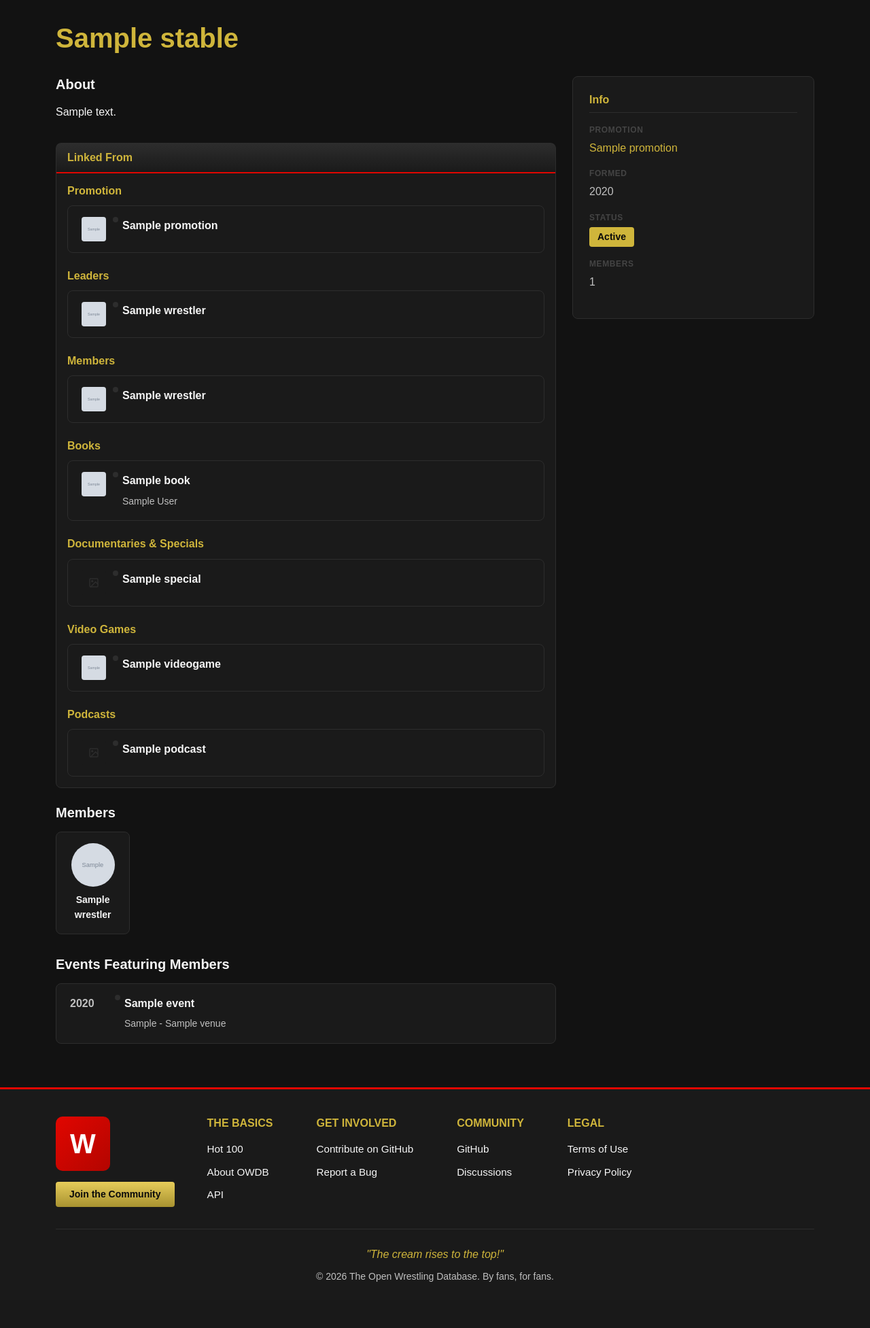
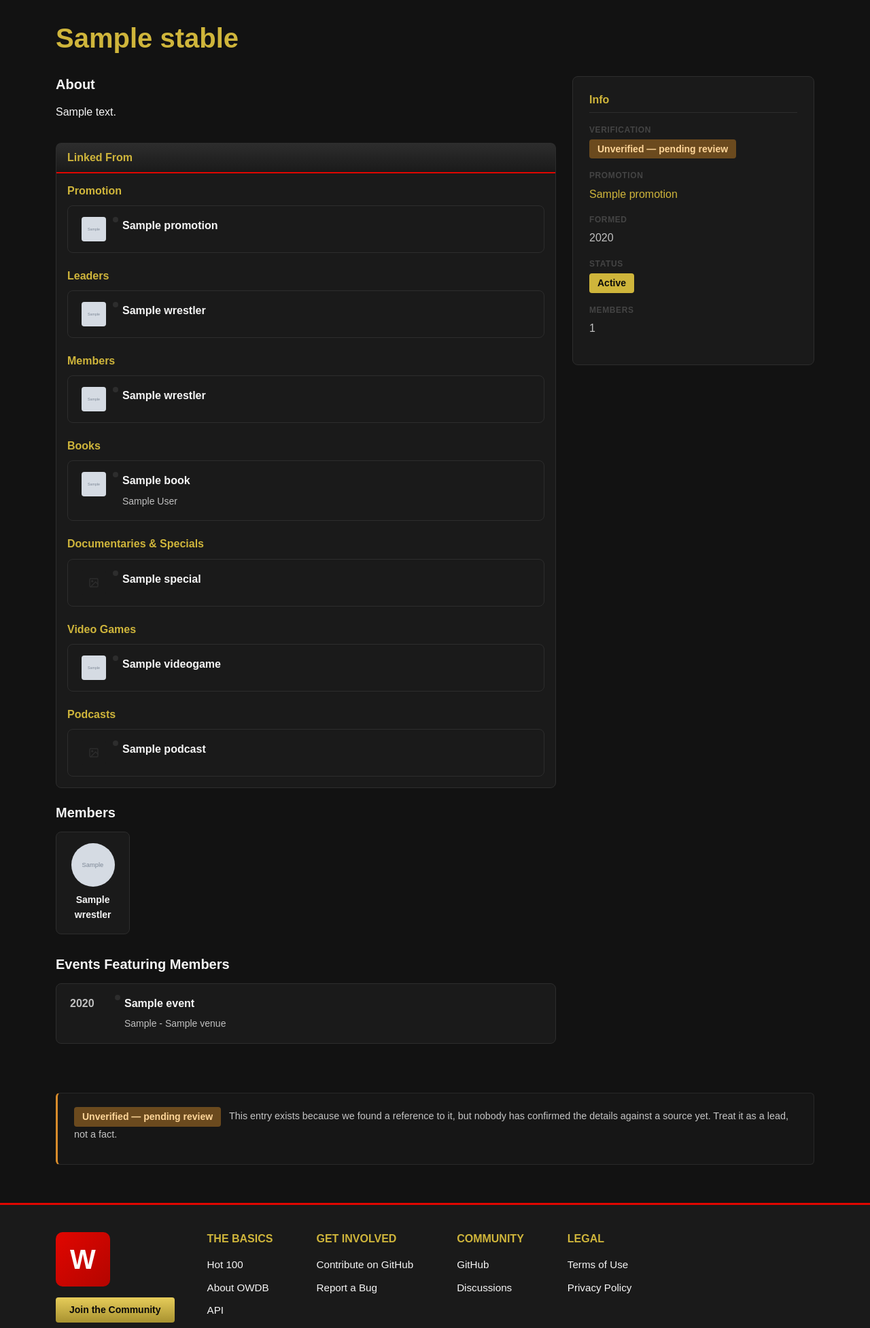
Before and after one commit to ericrosenberg1/OWDB, a Django app: page /stables/1/ in a window 1280 px wide. Shown: the part 67-2020 px from the top of the page at 68% size. Before the commit the page ends 1952 px from the top, so only its background shows below. Run offline with Django 5.2, Linux system fonts and the light colour scheme; tables that the repository leaves empty hold one stand-in row (values such as "Sample post"); grey boxes marked "Sample" are stand-in pictures; parts of the project's set-up code (start-up, migrations or seed data) failed here and were passed over.

Commit message:
feat(owdbapp): add honest candidate/provisional badge to detail pages
The review gate hides `rejected` entities, but deliberately does NOT
hide `candidate`/`provisional` ones (Title is 100% candidate, Promotion
88% candidate in production - an allowlist would gut both sections).
Readers need another way to know an entity isn't fully verified.

Extend the existing verification_stamp/sources_used mechanism (the
"VERIFIED FROM N SOURCES" panel already on wrestler/event/promotion
detail pages) rather than inventing a new one:

- verification_state_badge: a small pill reusing the site's existing
  .status-badge visual language (same pattern as the Active/Retired
  badge), rendering "Unverified - pending review" or "Provisional" for
  those two states and nothing for verified/rejected/blank.
- verification_stamp now also carries state_display, so the sources
  panel leads with the honest note even when an entity has zero
  sources on file (the common case for a fresh candidate row) instead
  of just staying silent.
- Wired verification_state_badge + verification_stamp consistently
  into all 7 gated-entity detail templates that have a public page
  (wrestler, promotion, event, title, venue, stable, match) - title/
  venue/stable/match previously had partial or no source-attribution
  UI at all.

Also fixes a latent bug in _entity_type_for(): "tvshow" was missing
from the allowed entity-type set even though TVShow inherits
VerificationMixin like every other gated model.

```diff
--- a/owdb_django/owdbapp/templatetags/verification_tags.py
+++ b/owdb_django/owdbapp/templatetags/verification_tags.py
@@ -38,11 +38,56 @@ SOURCE_DISPLAY = {
 }
 
 
+# Honesty copy for entities that aren't fully verified yet — the review-gate's
+# UI half. The query-level gate (VerificationQuerySet.public() in models.py)
+# only ever hides "rejected"; "candidate" and "provisional" stay visible on
+# purpose (see the policy note there), so this is how a reader is told not to
+# take the page at face value. "verified" and "rejected" are intentionally
+# absent: a verified entity gets no extra badge (the sources panel below
+# already makes the case), and a rejected entity never reaches a template in
+# the first place. Keyed by VerificationMixin.verification_state.
+VERIFICATION_STATE_DISPLAY = {
+    "candidate": {
+        "label": "Unverified — pending review",
+        "modifier": "candidate",
+        "detail": (
+            "This entry exists because we found a reference to it, but nobody has "
+            "confirmed the details against a source yet. Treat it as a lead, not a fact."
+        ),
+    },
+    "provisional": {
+        "label": "Provisional",
+        "modifier": "provisional",
+        "detail": (
+            "This entry has structured data on file, but is still missing "
+            "source-by-source confirmation for one or more fields."
+        ),
+    },
+}
+
+
 def _entity_type_for(obj) -> Optional[str]:
     cls = obj.__class__.__name__.lower()
-    if cls in {"wrestler", "promotion", "event", "match", "title", "venue", "stable"}:
+    if cls in {"wrestler", "promotion", "event", "match", "title", "venue", "stable", "tvshow"}:
         return cls
     return None
+
+
+@register.inclusion_tag("partials/verification_state_badge.html")
+def verification_state_badge(entity):
+    """
+    Small honesty pill for `candidate` / `provisional` entities.
+
+    Reuses the same `.status-badge` visual language already shown for
+    Active/Retired state near a detail page's title (see styles.css), so
+    list rows and detail headers can drop in the same indicator. Renders
+    nothing for `verified` (the sources panel below speaks for it) or for
+    any other/blank state — this is a UI nicety, not the security boundary
+    (that's VerificationQuerySet.public() in models.py; a rejected entity
+    never reaches a template that could call this).
+    """
+    state = getattr(entity, "verification_state", None)
+    return {"state_display": VERIFICATION_STATE_DISPLAY.get(state)}
 
 
 @register.inclusion_tag("partials/verification_stamp.html")
@@ -53,16 +98,23 @@ def verification_stamp(entity):
     Pulls every source we have direct evidence for — either a successful
     SourceFetch row, or a stored profile URL on the entity itself. Trademarked
     databases get a generic display name; everything else is named & linked.
+    Also carries `state_display` (see VERIFICATION_STATE_DISPLAY) so the same
+    panel can lead with an honest "unverified" / "provisional" note instead
+    of just going quiet when an entity has zero sources on file — which is
+    the common case for a `candidate` row.
     """
+    state_display = VERIFICATION_STATE_DISPLAY.get(getattr(entity, "verification_state", None))
+    empty = {"sources": [], "total": 0, "verified_count": 0, "linked_count": 0}
+
     entity_type = _entity_type_for(entity)
     if entity_type is None:
-        return {"sources": [], "total": 0}
+        return {**empty, "state_display": state_display}
 
     # Late import to avoid top-level wrestlebot dependency in owdbapp.
     try:
         from owdb_django.wrestlebot.models import SourceFetch
     except Exception:
-        return {"sources": [], "total": 0}
+        return {**empty, "state_display": state_display}
 
     fetches = SourceFetch.objects.filter(
         entity_type=entity_type, entity_id=entity.id, http_status=200
@@ -118,6 +170,7 @@ def verification_stamp(entity):
         "total": len(ordered),
         "verified_count": verified_count,
         "linked_count": len(ordered) - verified_count,
+        "state_display": state_display,
     }
 
 
--- a/static/css/styles.css
+++ b/static/css/styles.css
@@ -796,6 +796,21 @@ a:hover {
     color: var(--wwf-silver);
 }
 
+/* Review-gate honesty pills — candidate/provisional verification_state.
+   Deliberately not gold (already "active") or red (already the brand/
+   error color) so they read as "pending", not "broken" or "urgent" —
+   candidate is ~88-100% of some entity types in production, so this
+   badge is common, not exceptional. */
+.status-badge.candidate {
+    background: #6b4a1e;
+    color: #ffd699;
+}
+
+.status-badge.provisional {
+    background: #2d4a63;
+    color: #bde0ff;
+}
+
 /* Person Header */
 .person-header h1 {
     font-size: 2.25rem;
@@ -2300,6 +2315,29 @@ a:hover {
     color: var(--bs-body-color, #ccc);
 }
 
+/* Candidate/provisional entities get the same panel, just with the
+   honesty note (see .verification-stamp__state below) leading it off,
+   and the accent color swapped to match their .status-badge modifier
+   instead of the "fully verified" green. */
+.verification-stamp--candidate {
+    border-left-color: #d98c2b;
+}
+
+.verification-stamp--provisional {
+    border-left-color: #4a90c4;
+}
+
+.verification-stamp__state {
+    margin: 0 0 0.75rem;
+    line-height: 1.6;
+    color: rgba(255, 255, 255, 0.75);
+}
+
+.verification-stamp__state .status-badge {
+    margin-right: 0.5rem;
+    vertical-align: middle;
+}
+
 .verification-stamp__title {
     margin: 0 0 0.75rem;
     font-size: 0.85rem;
--- a/templates/event_detail.html
+++ b/templates/event_detail.html
@@ -20,6 +20,7 @@
     {% endif %}
     <h1 class="detail-title">{{ event.name }}</h1>
     <div class="detail-meta">
+        <div class="detail-meta-item">{% verification_state_badge event %}</div>
         <div class="detail-meta-item">
             <span class="detail-meta-label">Promotion:</span>
             <a href="{% url 'promotion_detail_slug' event.promotion.slug %}">{{ event.promotion.name }}</a>
--- a/templates/partials/verification_stamp.html
+++ b/templates/partials/verification_stamp.html
@@ -10,10 +10,18 @@ Required context (provided by `{% verification_stamp entity %}`):
   sources         — ordered list of dicts: {source, display_name, homepage, url, fetched_at, kind}
   total           — int, len(sources)
   verified_count  — int, count where kind == "verified"
+  state_display   — dict {label, modifier, detail}, or None when verified
 {% endcomment %}
 
-{% if total > 0 %}
-<aside class="verification-stamp" aria-label="Data sources">
+{% if total > 0 or state_display %}
+<aside class="verification-stamp {% if state_display %}verification-stamp--{{ state_display.modifier }}{% endif %}" aria-label="Data sources">
+    {% if state_display %}
+    <p class="verification-stamp__state">
+        <span class="status-badge {{ state_display.modifier }}">{{ state_display.label }}</span>
+        {{ state_display.detail }}
+    </p>
+    {% endif %}
+    {% if total > 0 %}
     <h4 class="verification-stamp__title">
         Verified from {{ total }} source{{ total|pluralize }}
         {% if verified_count and linked_count %}
@@ -47,5 +55,6 @@ Required context (provided by `{% verification_stamp entity %}`):
     <p class="verification-stamp__note">
         Data is extracted and cross-checked across these sources. Every fact stored on this page traces back to one of them.
     </p>
+    {% endif %}
 </aside>
 {% endif %}
--- /dev/null
+++ b/templates/partials/verification_state_badge.html
@@ -0,0 +1,11 @@
+{% comment %}
+Small honesty pill for candidate/provisional entities. Rendered by
+{% verification_state_badge entity %} (verification_tags.py) — reuses the
+`.status-badge` visual language already used for Active/Retired near a
+detail page's title, so this drops into the same spot, or into a list row,
+without inventing a new indicator style.
+
+Required context: state_display — dict with `label`, `modifier`, `detail`,
+or None when the entity is verified (or any other/blank state).
+{% endcomment %}
+{% if state_display %}<span class="status-badge {{ state_display.modifier }}" title="{{ state_display.detail }}">{{ state_display.label }}</span>{% endif %}
--- a/templates/promotion_detail.html
+++ b/templates/promotion_detail.html
@@ -19,6 +19,7 @@
     {% endif %}
     <h1 class="detail-title">{{ promotion.name }}</h1>
     <div class="detail-meta">
+        <div class="detail-meta-item">{% verification_state_badge promotion %}</div>
         {% if promotion.abbreviation %}
         <div class="detail-meta-item">
             <span class="detail-meta-label">Abbreviation:</span> {{ promotion.abbreviation }}
--- a/templates/stable_detail.html
+++ b/templates/stable_detail.html
@@ -1,5 +1,6 @@
 {% extends "base.html" %}
 {% load linking_tags %}
+{% load verification_tags %}
 
 {% block content %}
 <div class="detail-page">
@@ -81,6 +82,11 @@
                     <div class="sidebar-card">
                         <h4>Info</h4>
                         <dl class="info-list">
+                            {% if stable.verification_state == "candidate" or stable.verification_state == "provisional" %}
+                            <dt>Verification</dt>
+                            <dd>{% verification_state_badge stable %}</dd>
+                            {% endif %}
+
                             {% if stable.promotion %}
                             <dt>Promotion</dt>
                             <dd><a href="{% url 'promotion_detail' stable.promotion.pk %}">{{ stable.promotion.name }}</a></dd>
@@ -108,6 +114,12 @@
                 </div>
             </div>
         </div>
+
+        {% verification_stamp stable %}
+
+        {% with entity_type="stable" entity=stable %}
+            {% include "partials/sources_used.html" %}
+        {% endwith %}
     </div>
 </div>
 {% endblock %}
--- a/templates/title_detail.html
+++ b/templates/title_detail.html
@@ -1,5 +1,6 @@
 {% extends "base.html" %}
 {% load linking_tags %}
+{% load verification_tags %}
 
 {% block content %}
 <div class="detail-header">
@@ -18,6 +19,7 @@
     {% endif %}
     <h1 class="detail-title">{{ title.name }}</h1>
     <div class="detail-meta">
+        <div class="detail-meta-item">{% verification_state_badge title %}</div>
         <div class="detail-meta-item">
             <span class="detail-meta-label">Promotion:</span>
             <a href="{% url 'promotion_detail_slug' title.promotion.slug %}">{{ title.promotion.name }}</a>
@@ -169,6 +171,8 @@
 </div>
 {% endif %}
 
+{% verification_stamp title %}
+
 {% with entity_type="title" entity=title %}
     {% include "partials/sources_used.html" %}
 {% endwith %}
--- a/templates/venue_detail.html
+++ b/templates/venue_detail.html
@@ -1,6 +1,7 @@
 {% extends "base.html" %}
 {% load humanize %}
 {% load linking_tags %}
+{% load verification_tags %}
 
 {% block content %}
 <div class="detail-header">
@@ -19,6 +20,7 @@
     {% endif %}
     <h1 class="detail-title">{{ venue.name }}</h1>
     <div class="detail-meta">
+        <div class="detail-meta-item">{% verification_state_badge venue %}</div>
         {% if venue.location %}
         <div class="detail-meta-item">
             <span class="detail-meta-label">Location:</span> {{ venue.location }}
@@ -144,6 +146,8 @@
 </div>
 {% endif %}
 
+{% verification_stamp venue %}
+
 {% with entity_type="venue" entity=venue %}
     {% include "partials/sources_used.html" %}
 {% endwith %}
```
Also changed, not shown: templates/match_detail.html (+8 -0 lines), templates/wrestler_detail.html (+7 -0 lines).
